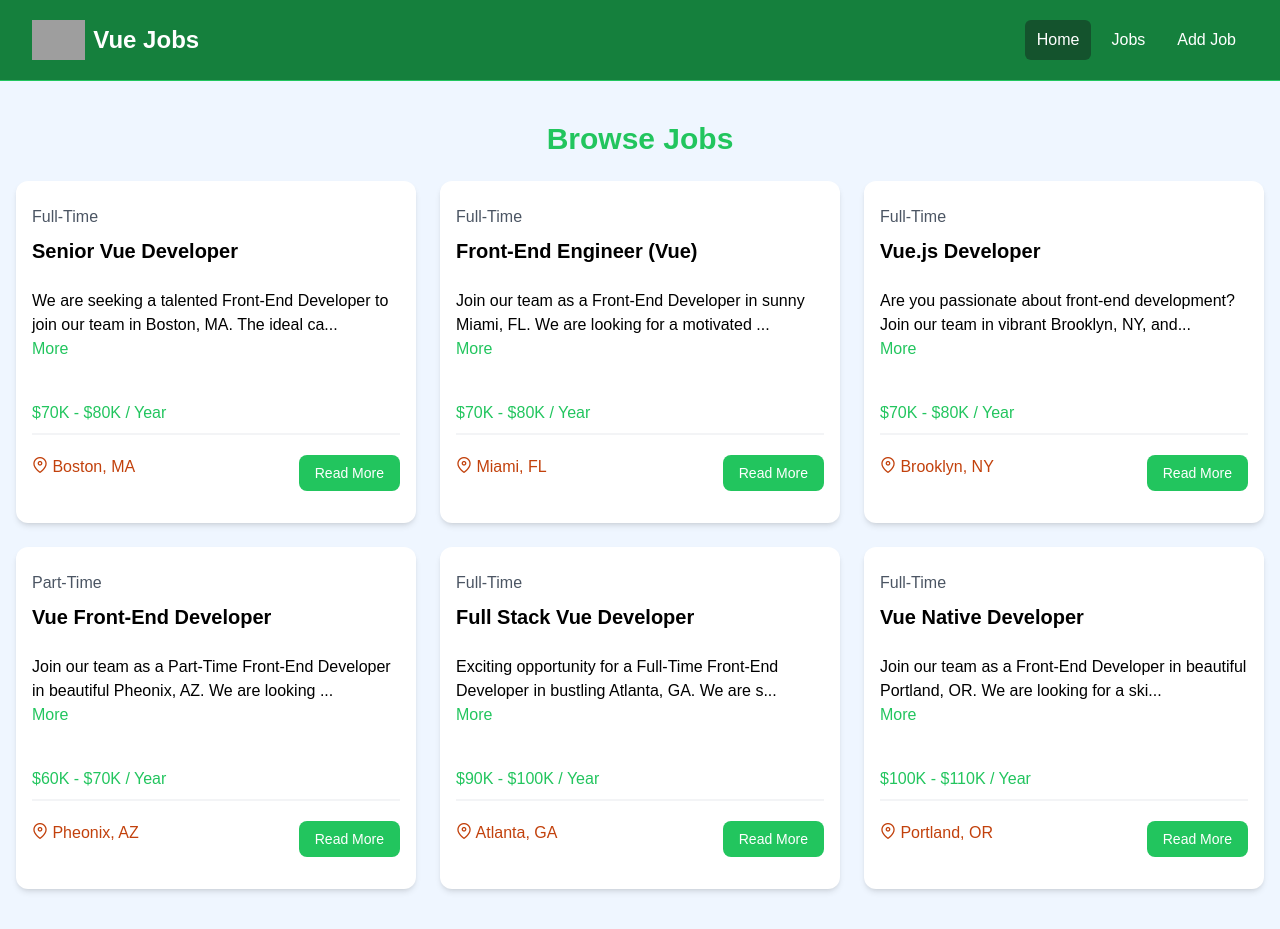
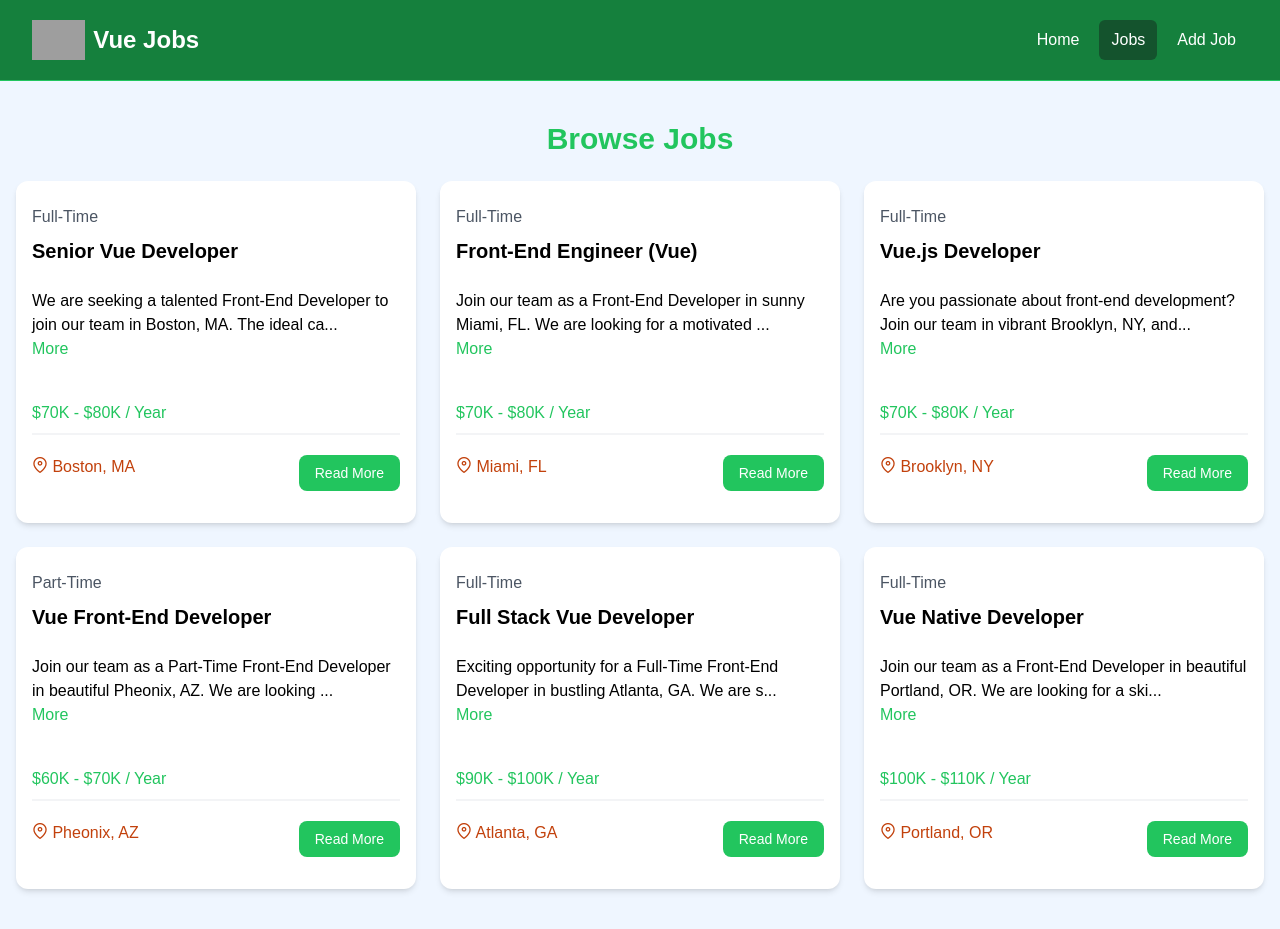
Before and after one commit to DarkoPG27/jobs, a Vue app: page /jobs in a window 1280 px wide. Built offline with nearby package versions, Linux system fonts and the light colour scheme; grey boxes are pictures that could not be loaded; the HTML template or start-up script is replaced by a standard one.

Commit message:
navbar active link

```diff
--- a/src/components/Navbar.vue
+++ b/src/components/Navbar.vue
@@ -1,6 +1,12 @@
 <script setup>
 import logo from "@/assets/img/logo.png";
-import { RouterLink } from "vue-router";
+import { RouterLink, useRoute } from "vue-router";
+
+const isActiveLink = (routePath) => {
+  const route = useRoute();
+
+  return route.path === routePath;
+};
 </script>
 
 <template>
@@ -11,27 +17,42 @@
           class="flex flex-1 items-center justify-center md:items-stretch md:justify-start"
         >
           <!-- Logo -->
-          <a class="flex flex-shrink-0 items-center mr-4" href="index.html">
+          <RouterLink class="flex flex-shrink-0 items-center mr-4" to="/">
             <img class="h-10 w-auto" :src="logo" alt="Vue Jobs" />
             <span class="hidden md:block text-white text-2xl font-bold ml-2"
               >Vue Jobs</span
             >
-          </a>
+          </RouterLink>
           <div class="md:ml-auto">
             <div class="flex space-x-2">
               <RouterLink
                 to="/"
-                class="text-white bg-green-900 hover:bg-gray-900 hover:text-white rounded-md px-3 py-2"
+                :class="[
+                  isActiveLink('/')
+                    ? 'bg-green-900 '
+                    : 'hover:bg-gray-900 hover:text-white',
+                  'text-white rounded-md px-3 py-2',
+                ]"
                 >Home</RouterLink
               >
               <RouterLink
                 to="/jobs"
-                class="text-white hover:bg-green-900 hover:text-white rounded-md px-3 py-2"
+                :class="[
+                  isActiveLink('/jobs')
+                    ? 'bg-green-900 '
+                    : 'hover:bg-gray-900 hover:text-white',
+                  'text-white rounded-md px-3 py-2',
+                ]"
                 >Jobs</RouterLink
               >
               <RouterLink
                 to="/jobs/add"
-                class="text-white hover:bg-green-900 hover:text-white rounded-md px-3 py-2"
+                :class="[
+                  isActiveLink('/jobs/add')
+                    ? 'bg-green-900 '
+                    : 'hover:bg-gray-900 hover:text-white',
+                  'text-white rounded-md px-3 py-2',
+                ]"
                 >Add Job</RouterLink
               >
             </div>
```
